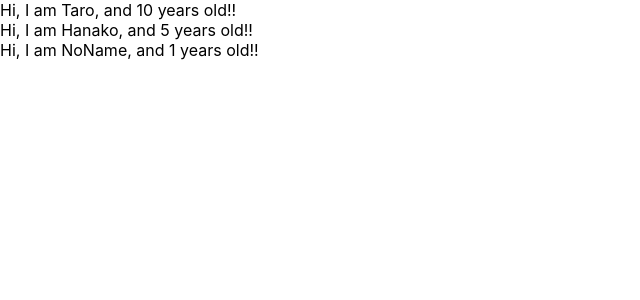
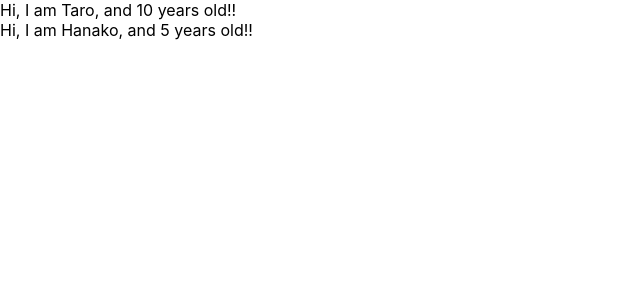
Before and after one commit to takanassyi/udemy-react-redux-crud-application, a React (Create React App) app: page / in a window 1280 px wide. Shown: the top 300 px of the page, without its empty margins (0-640 px from the left). Built offline with nearby package versions, Linux system fonts and the light colour scheme.

Commit message:
learn prop-types

```diff
--- a/src/App.js
+++ b/src/App.js
@@ -2,12 +2,13 @@
 //   return (<div><p>Hello, world!</p></div>);
 // }
 import React, { Component } from 'react';
+import PropTypes from 'prop-types';
 
 const App = () => {
   const profiles = [
     { name: "Taro", age: 10 },
     { name: "Hanako", age: 5 },
-    { name: "NoName" }
+    // { name: "NoName"}
   ]
   return (
     <div>
@@ -24,7 +25,9 @@ const User = (props) => {
   return <div>Hi, I am {props.name}, and {props.age} years old!!</div>
 }
 
-User.defaultProps = {
-  age: 1
+User.propTypes = {
+  name: PropTypes.string,
+  age: PropTypes.number.isRequired
 }
+
 export default App;
```
